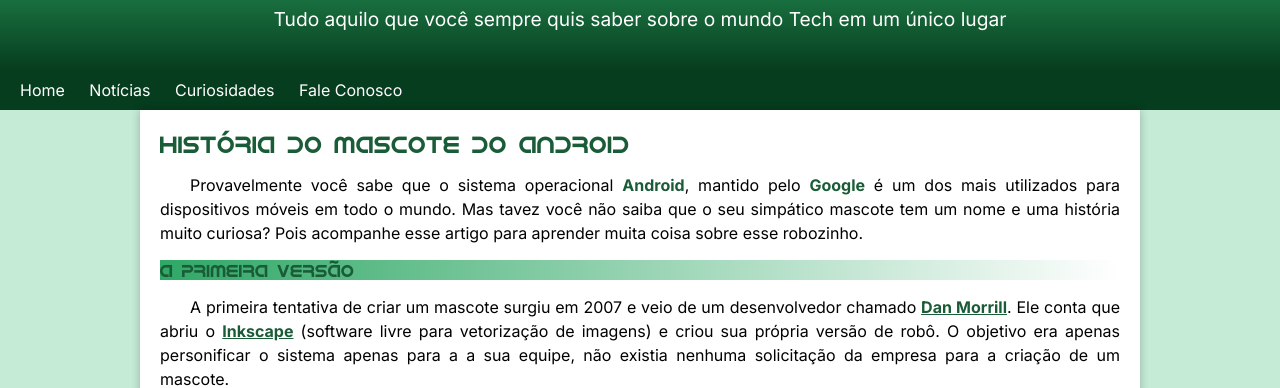
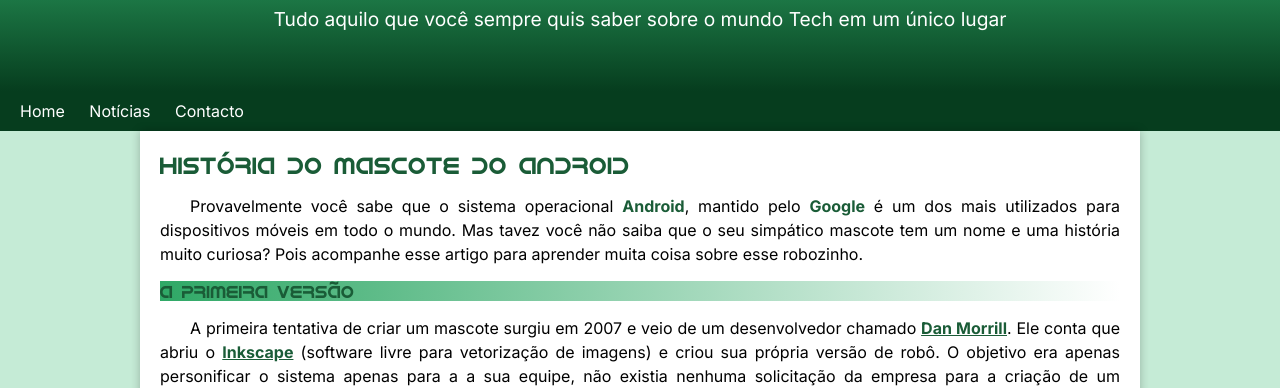
Before and after one commit to edilsonpaulo/projecto-android, a plain HTML site: page index.html in a window 1280 px wide. Shown: the part 80-468 px from the top of the page. Drawn offline with Linux system fonts and the light colour scheme.

Commit message:
problema do padding resolvido

```diff
--- a/index.html
+++ b/index.html
@@ -16,8 +16,8 @@
     <nav>
         <a href="#">Home</a>
         <a href="#">Notícias</a>
-        <a href="#">Curiosidades</a>
-        <a href="#">Fale Conosco</a>
+        <a href="#">Contacto</a>
+
     </nav>
     <main>
         <article>
--- a/style.css
+++ b/style.css
@@ -51,7 +51,7 @@
     font-size: 1.2em;
     max-width: 800px;
     margin: auto;
-    padding: 0 10px;
+    padding: 0 10px 50px;
 }
 
 nav{
@@ -167,6 +167,10 @@
     columns: 2;
 }
 
+aside li {
+    font-size: 0.9em;
+}
+
 
 footer{
     background-color: var(--cor5);
```
